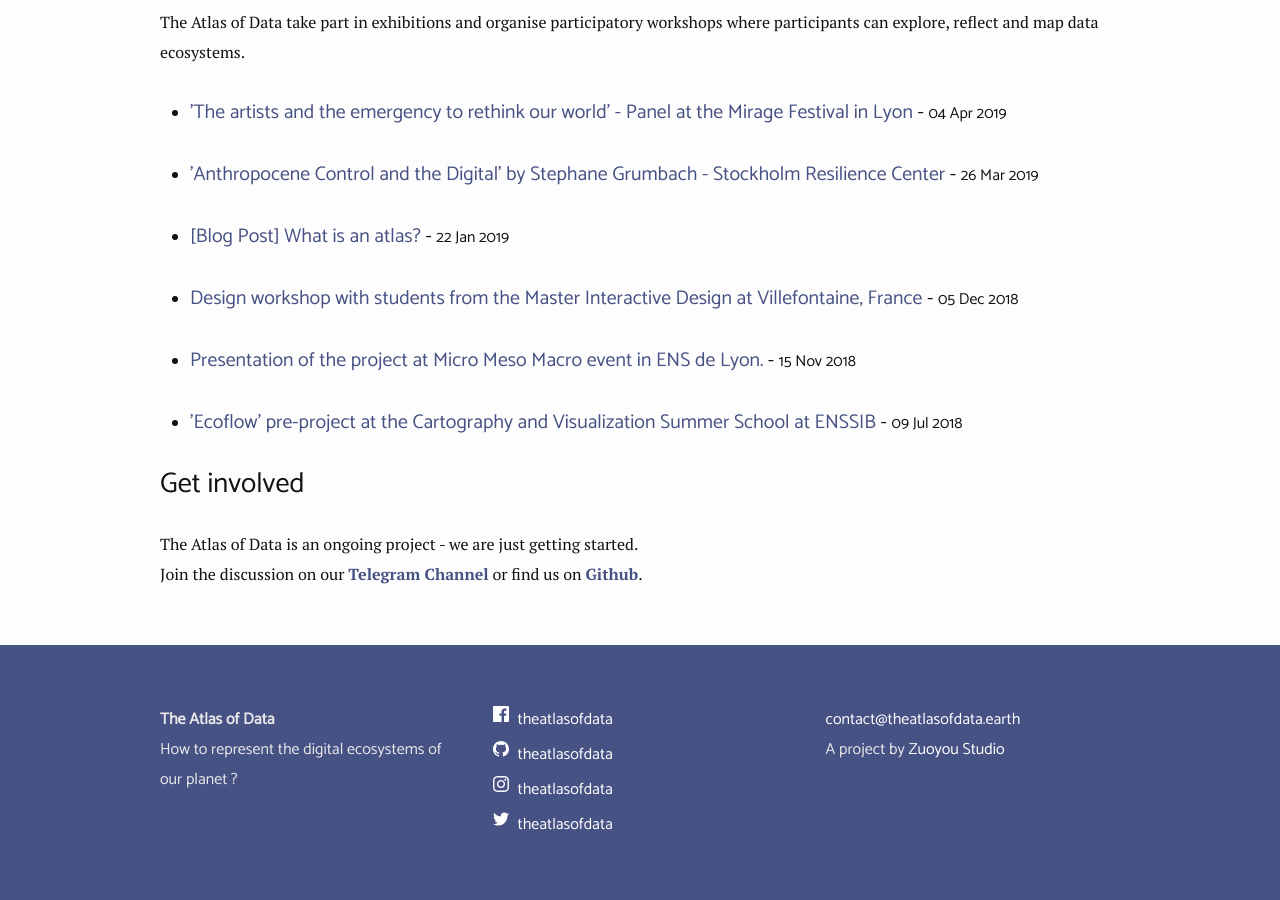
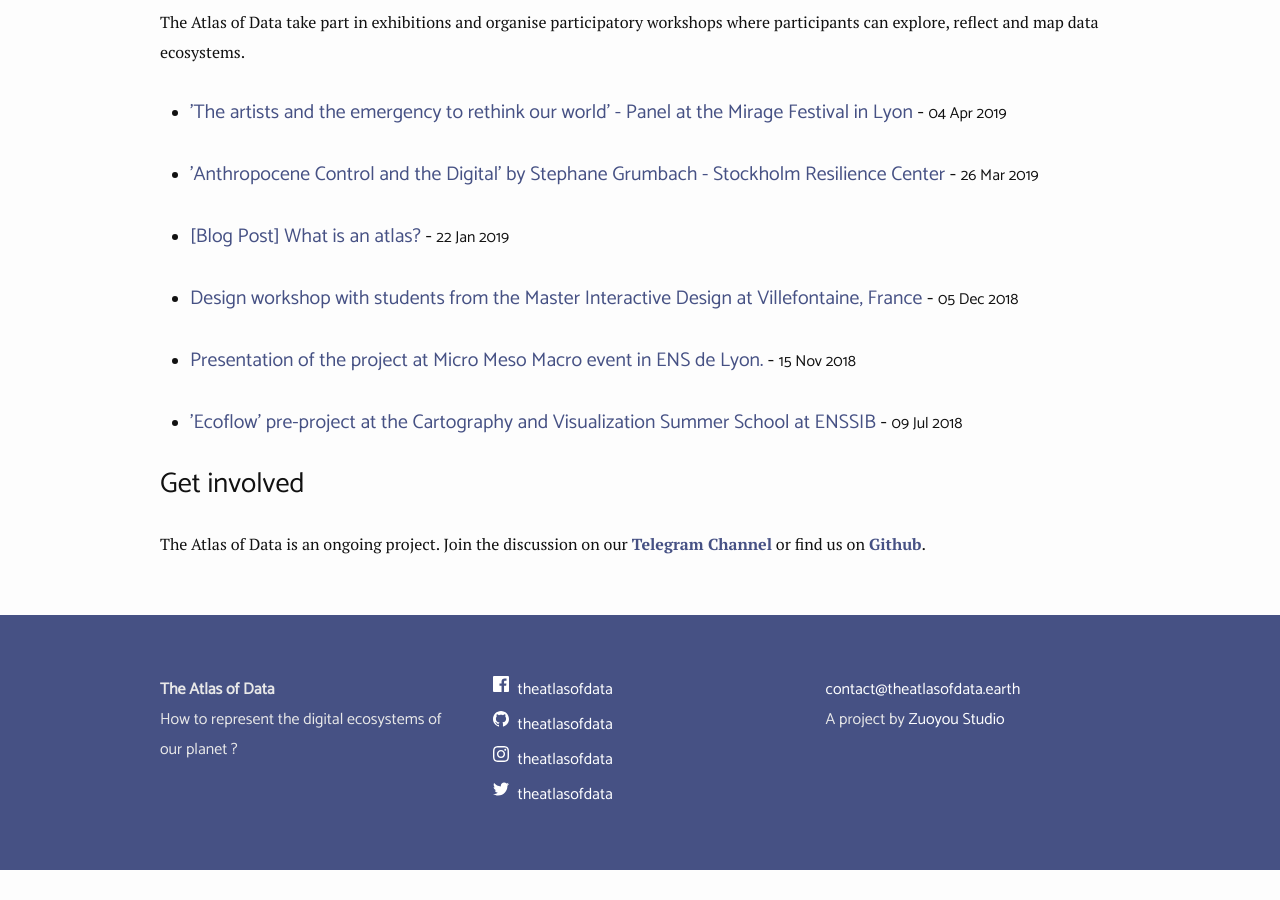
Before and after one commit to atlasofdata/atlasofdata.github.io, a Jekyll site: the page built from index.md, in a window 1280 px wide and 900 px high, scrolled down 4612 px. Built offline with Jekyll 4.4.1, drawn with Linux system fonts in a browser that asks for light colours; nearby versions of some CDN libraries; a script that is not in the unit is left out; after the commit the page ends 5482 px from its top, so only the background shows below that.

Commit message:
shorten contribute line

```diff
--- a/index.md
+++ b/index.md
@@ -44,4 +44,4 @@ The Atlas of Data take part in exhibitions and organise participatory workshops
 
 ### Get involved
 
-The Atlas of Data is an ongoing project - we are just getting started. <br /> Join the discussion on our [Telegram Channel](https://t.me/atlasofdata) or find us on [Github](https://github.com/theatlasofdata/community).
+The Atlas of Data is an ongoing project. Join the discussion on our [Telegram Channel](https://t.me/atlasofdata) or find us on [Github](https://github.com/theatlasofdata/community).
```
